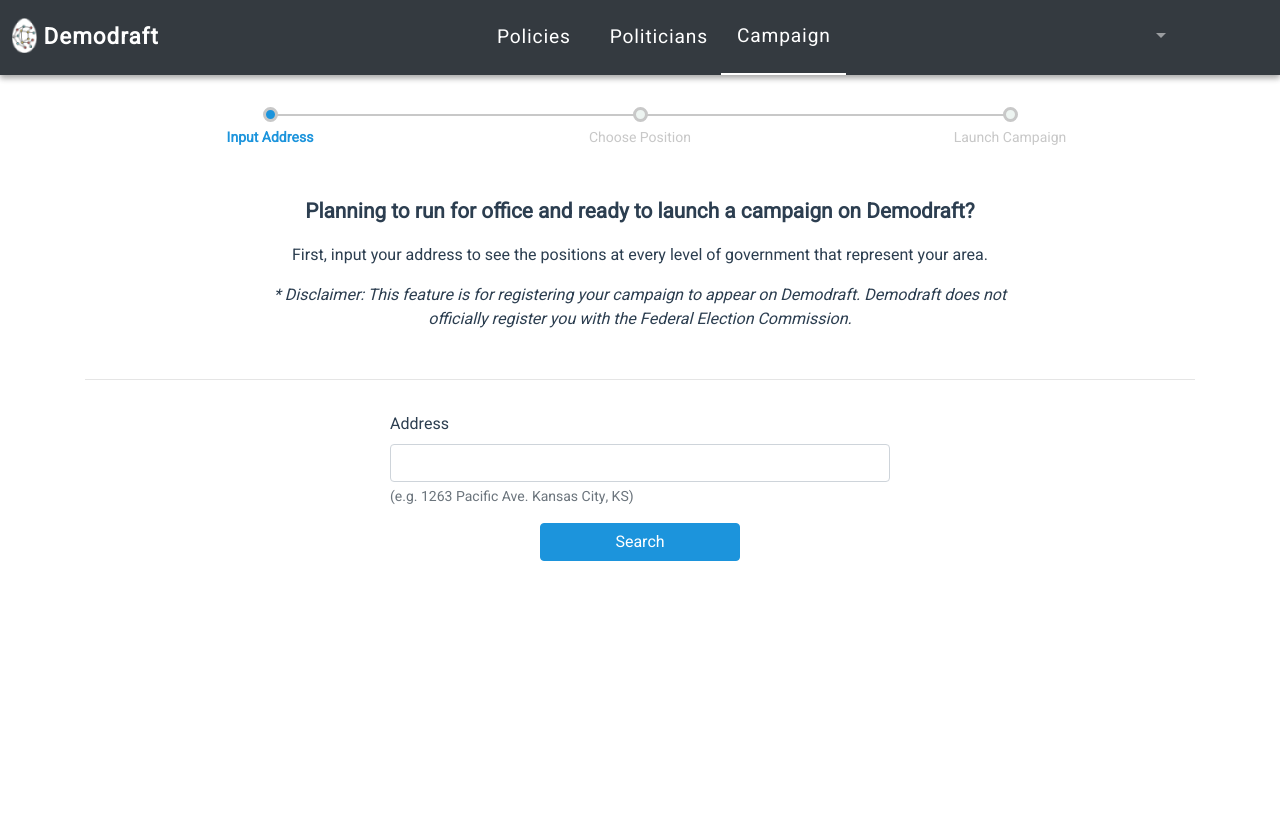
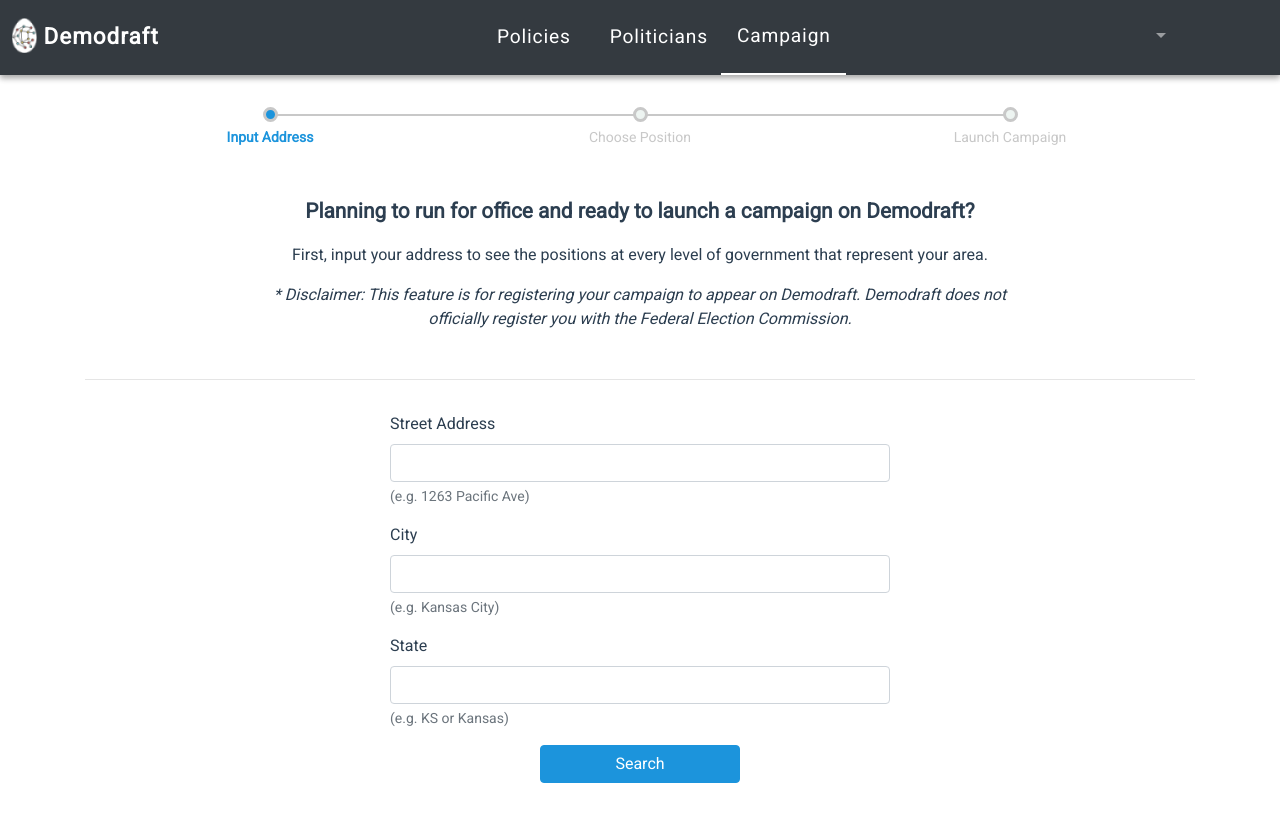
Before and after one commit to shiningsunnyday/demodraft, a Vue app in the folder forward_web/: page /campaign in a window 1280 px wide. Built offline with nearby package versions, Linux system fonts and the light colour scheme; no server answers; sample sign-in values are in the browser's storage.

Commit message:
Add form field for campaign address & misc fixes

```diff
--- a/forward_web/src/components/campaign/CampaignAddressSearch.vue
+++ b/forward_web/src/components/campaign/CampaignAddressSearch.vue
@@ -1,15 +1,42 @@
 <template>
   <b-container>
-    <b-form class="campaign__address-form" @submit.prevent="handleSearch">
+    <b-form autocomplete="on" class="campaign__address-form" @submit.prevent="handleSearch">
       <b-form-group
-        id="address-group"
-        label="Address"
-        label-for="address"
-        description="(e.g. 1263 Pacific Ave. Kansas City, KS)"
+        id="street-group"
+        label="Street Address"
+        label-for="street"
+        description="(e.g. 1263 Pacific Ave)"
       >
         <b-form-input
-          id="address"
-          v-model="internalAddress"
+          id="street"
+          v-model="street"
+          autocomplete="street-address"
+          type="text"
+          required
+        />
+      </b-form-group>
+      <b-form-group
+        id="city-group"
+        label="City"
+        label-for="city"
+        description="(e.g. Kansas City)"
+      >
+        <b-form-input
+          id="city"
+          v-model="city"
+          type="text"
+          required
+        />
+      </b-form-group>
+      <b-form-group
+        id="state-group"
+        label="State"
+        label-for="state"
+        description="(e.g. KS or Kansas)"
+      >
+        <b-form-input
+          id="state"
+          v-model="state"
           type="text"
           required
         />
@@ -43,12 +70,15 @@ export default {
   },
   data() {
     return {
-      internalAddress: '',
+      street: '',
+      city: '',
+      state: '',
     };
   },
   methods: {
     handleSearch() {
-      this.$emit('handleSearch', this.internalAddress);
+      const data = `${this.street} ${this.city} ${this.state}`;
+      this.$emit('handleSearch', data);
     },
   },
 };
--- a/forward_web/src/components/campaign/CampaignApproved.vue
+++ b/forward_web/src/components/campaign/CampaignApproved.vue
@@ -33,7 +33,11 @@
       </div>
       <hr />
       <b-form @submit.prevent="handleUpdate" class="campaign-details__form">
-        <b-form-group label="Actblue" label-for="mycampaign-actblue">
+        <b-form-group
+          label="Actblue"
+          label-for="mycampaign-actblue"
+          description="Input your actblue donation link"
+        >
           <b-form-input
             id="mycampaign-actblue"
             label="Actblue"
@@ -42,15 +46,19 @@
             required
           />
         </b-form-group>
-        <b-form-group label="Fundraise Goal" label-for="mycampaign-fundraise">
-          <b-form-input
+        <b-form-group
+          label="Fundraise Goal"
+          label-for="mycampaign-fundraise"
+          description="To be FEC compliant, max goal is $5000"
+        >
+          <!-- <b-form-input
             id="mycampaign-fundraise-range"
             v-model="politician.fundraiseGoal"
             type="range"
             min="0"
             max="5000"
             required
-          />
+          /> -->
           <b-input-group prepend="$" append=".00">
             <b-form-input
               id="mycampaign-fundraise-input"
--- a/forward_web/src/components/campaign/CampaignRegistration.vue
+++ b/forward_web/src/components/campaign/CampaignRegistration.vue
@@ -101,7 +101,7 @@ export default {
         };
         this.$emit('pushStepTwo');
       } catch (error) {
-        alert(`Oops, we couldn't find positions for that address. Make sure it's in the correct format!`);
+        alert(`Oops, we couldn't find positions for that address!`);
       }
       this.isSearching = false;
     },
```
